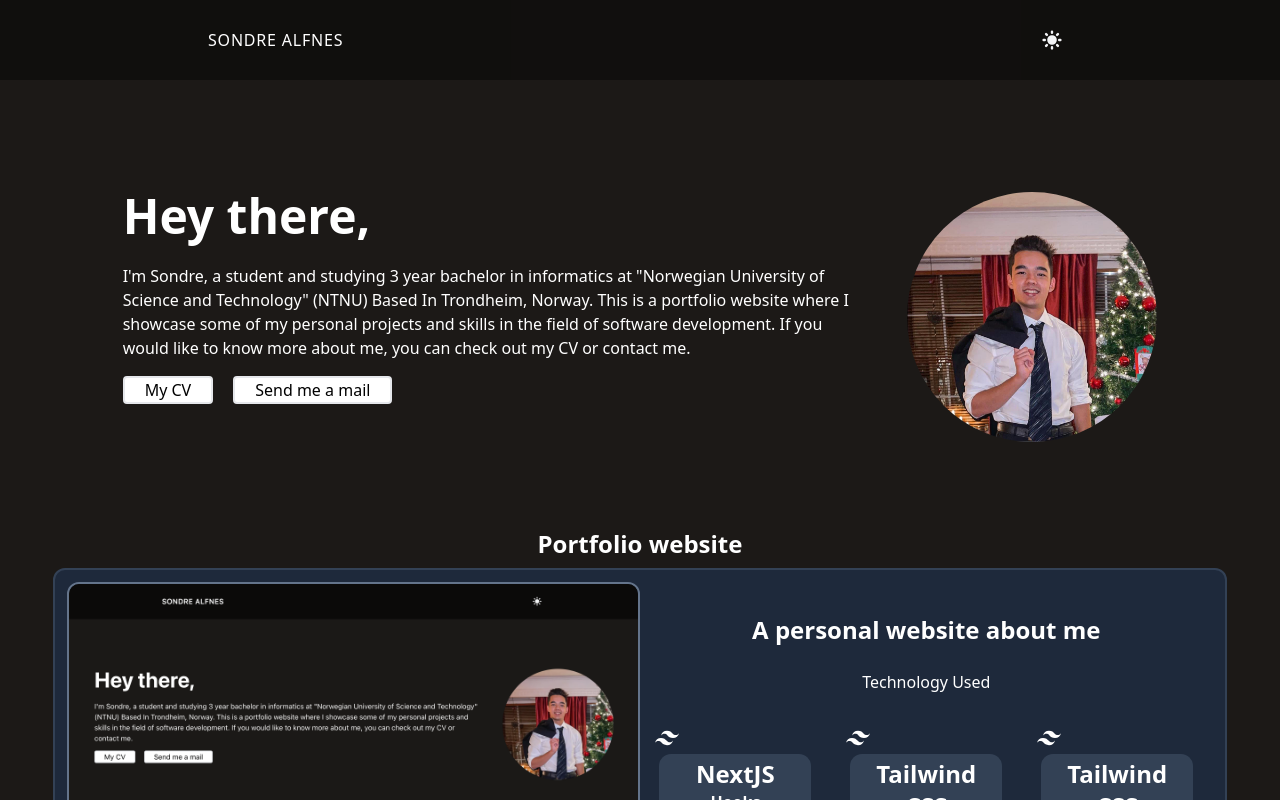
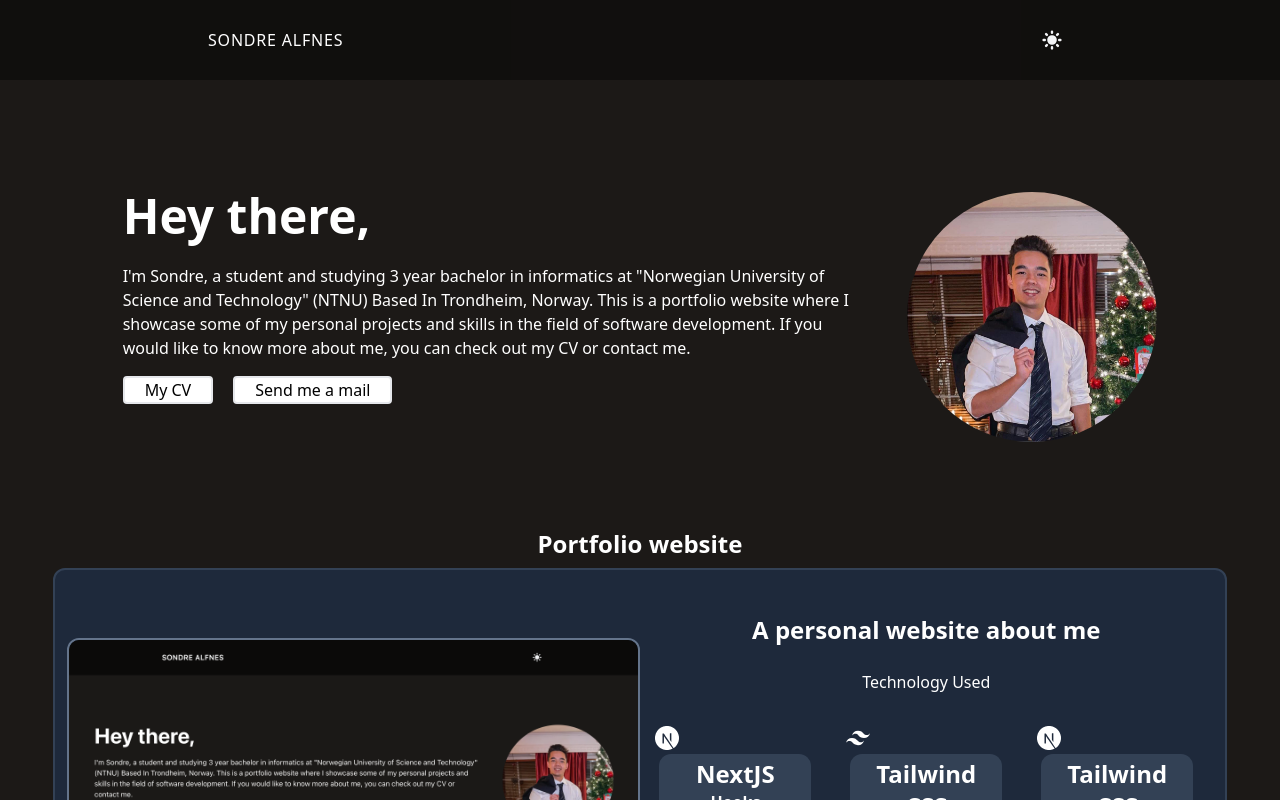
Before and after one commit to sondrealf/portfolio-side, a Next.js app: page / in a window 1280 px wide. Shown: the top 800 px of the page. Built offline with nearby package versions, Linux system fonts and the light colour scheme.

Commit message:
fix icon bug

```diff
--- a/components/Icon.tsx
+++ b/components/Icon.tsx
@@ -2,10 +2,14 @@ import React from 'react'
 import { SiTailwindcss } from 'react-icons/si'
 import { IconType } from 'react-icons/lib'
 
-const Icon = ({ Ikoner }: { Ikoner: any }) => {
+type IconProps = {
+  Ikon: IconType
+}
+
+const Icon = ({ Ikon }: IconProps) => {
   return (
     <>
-      <Ikoner className="mt-8 text-center text-2xl font-bold text-white" />
+      <Ikon className="mt-8 text-center text-2xl font-bold text-white" />
     </>
   )
 }
--- a/components/Project.tsx
+++ b/components/Project.tsx
@@ -2,6 +2,13 @@ import React from 'react'
 import Image from 'next/image'
 import Icon from './Icon'
 import { SiTailwindcss } from 'react-icons/si'
+import { IconType } from 'react-icons/lib'
+
+type technologyProps = {
+  name: string
+  features: string[]
+  Icon: IconType
+}
 
 const Project = (obj: any) => {
   let hei = 'front1.jpeg'
@@ -13,9 +20,9 @@ const Project = (obj: any) => {
         {obj.header}
       </h1>
       <div className="h-104 mx-auto mt-2 flex w-11/12 flex-col rounded-xl border-2 border-slate-700 bg-slate-800 p-3 md:flex-row">
-        <div className="h-80 max-w-[40rem] overflow-hidden rounded-xl border-2 border-slate-500 md:w-3/6">
-          <div className="relative mx-auto w-0">
-            <div className="absolute left-[-20rem] mx-auto w-[40rem]">
+        <div className="m-auto h-80 max-w-[40rem] overflow-hidden rounded-xl border-2 border-slate-500 md:w-3/6">
+          <div className="relative m-auto w-0">
+            <div className="absolute left-[-20rem] m-auto w-[40rem]">
               <Image src={front} alt="frontimage" />
             </div>
           </div>
@@ -28,15 +35,15 @@ const Project = (obj: any) => {
           <h2 className="mt-6 text-center text-white"> Technology Used</h2>
 
           <div className="flex flex-wrap justify-around">
-            {obj.technology.map((tech: any) => (
+            {obj.technology.map((tech: technologyProps) => (
               <div className="w-40">
-                <Icon Ikoner={SiTailwindcss} />
+                <Icon Ikon={tech.Icon} />
 
                 <div className="border-1 m-1 rounded-xl border-slate-700 bg-slate-700 p-1">
                   <h1 className="text-center text-2xl font-bold text-white">
                     {tech.name}
                   </h1>
-                  {tech.features.map((feature: any) => (
+                  {tech.features.map((feature: string) => (
                     <div className="text-center font-bold text-white">
                       {feature}
                     </div>
--- a/data/listprojects.ts
+++ b/data/listprojects.ts
@@ -48,12 +48,12 @@ const data: any[] = [
     technology: [
       {
         name: 'Gatsby',
-        image: '#',
+        Icon: SiNextdotjs,
         features: ['Hooks'],
       },
       {
         name: 'Tailwind CSS',
-        image: '#',
+        Icon: SiNextdotjs,
         features: ['Hooks'],
       },
     ],
```
